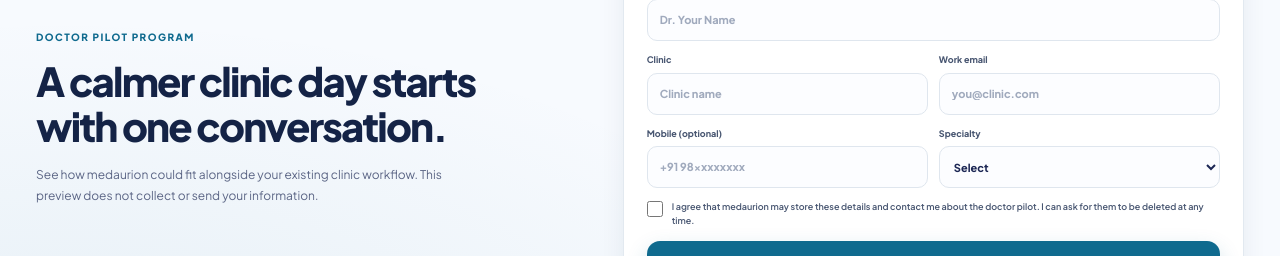
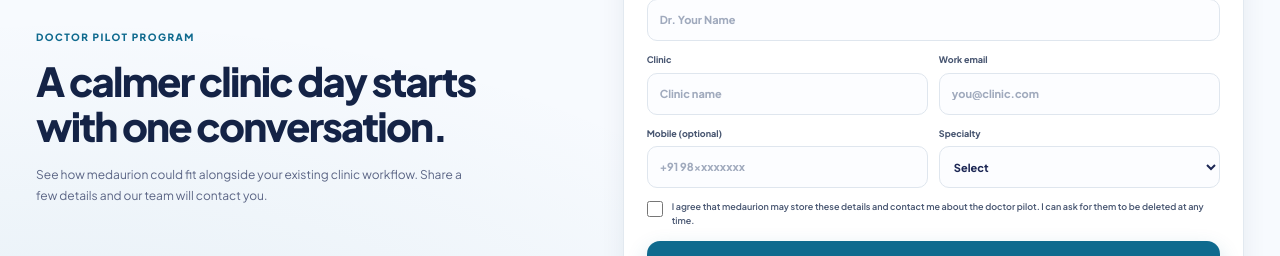
Before and after one commit to medaurion/medaurion, a Next.js app: page / in a window 1280 px wide. Shown: the part 6380-6636 px from the top of the page. Built offline with nearby package versions, Linux system fonts and the light colour scheme.

Commit message:
Pilot section: update copy now that the form saves details

```diff
--- a/app/page.tsx
+++ b/app/page.tsx
@@ -273,7 +273,7 @@
           <h2>A calmer clinic day starts with one conversation.</h2>
           <p>
             See how medaurion could fit alongside your existing clinic
-            workflow. This preview does not collect or send your information.
+            workflow. Share a few details and our team will contact you.
           </p>
         </div>
         <PilotForm />
```
